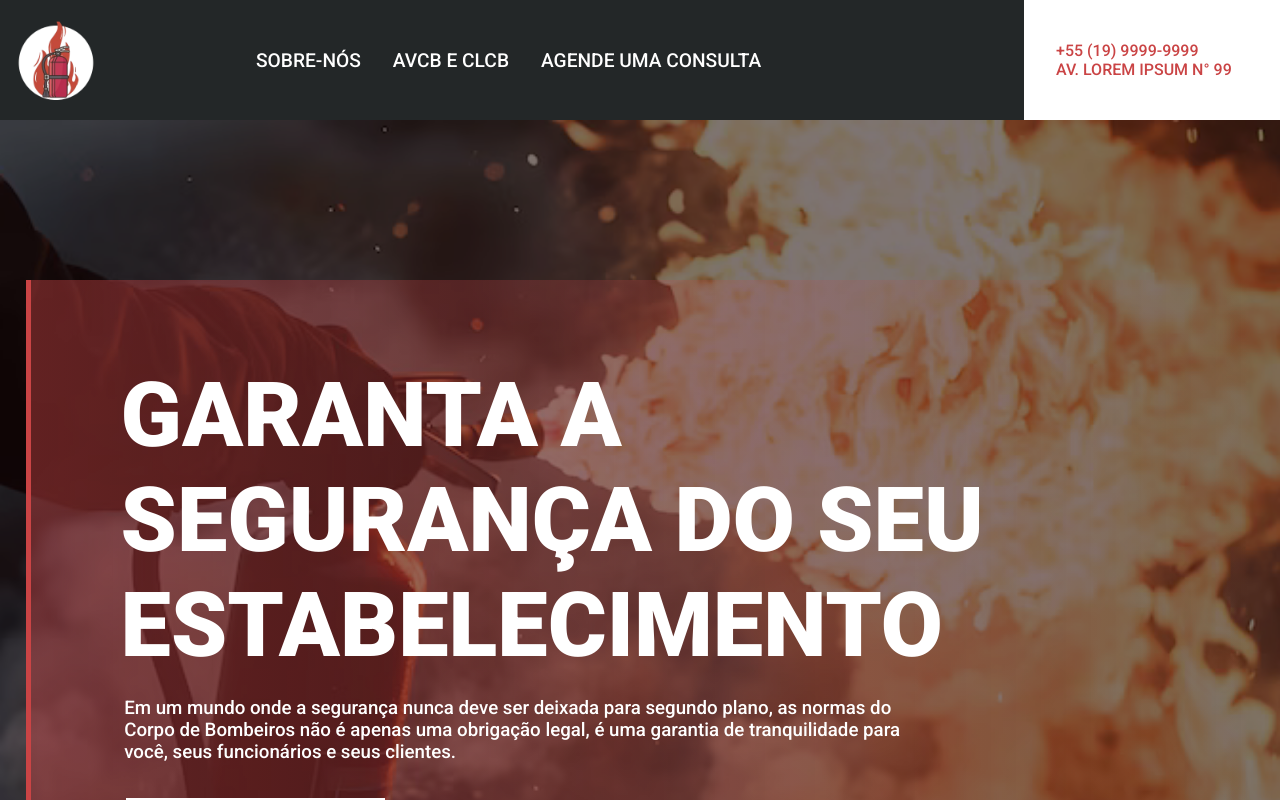
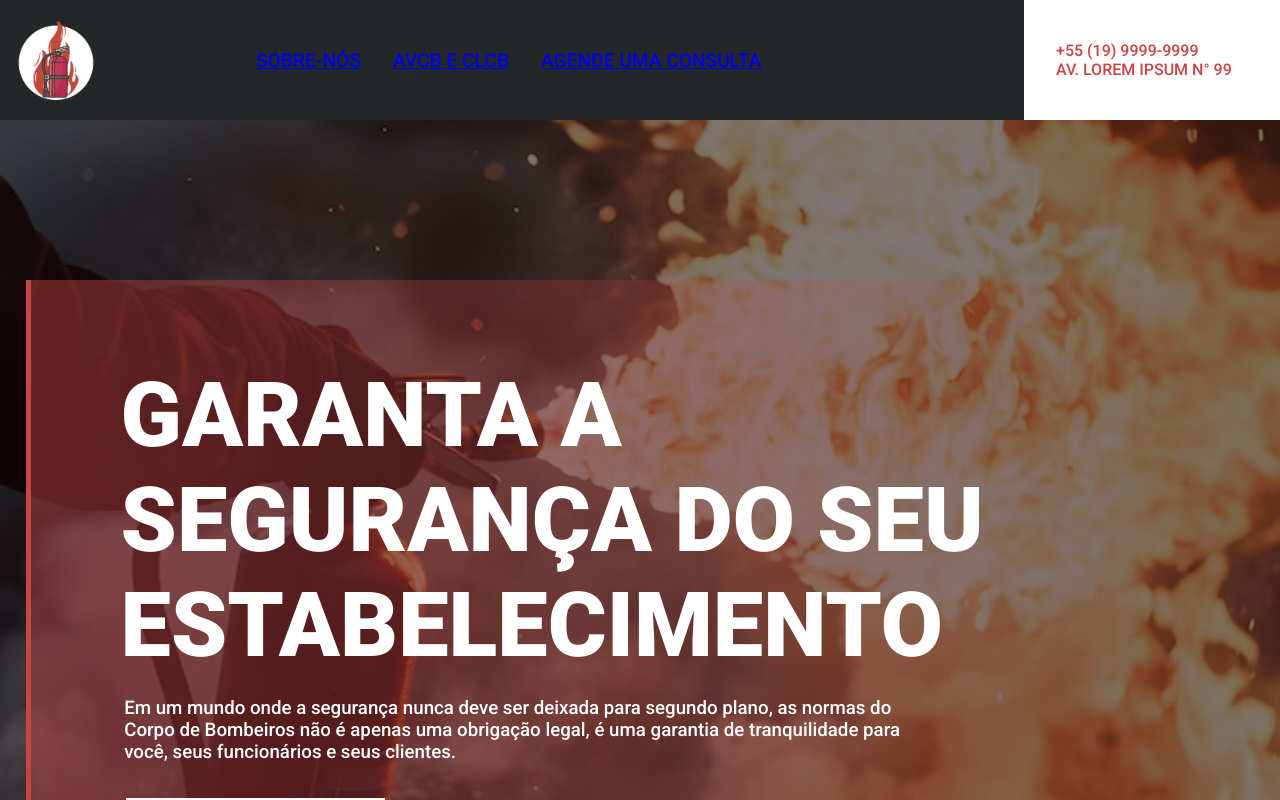
Before and after one commit to Gabriel-Andreoni/lp-valverde-engenharia, a Next.js app: page / in a window 1280 px wide. Shown: the top 800 px of the page. Built offline with nearby package versions, Linux system fonts and the light colour scheme.

Commit message:
Inserindo as âncoras no menu

```diff
--- a/app/components/About/index.jsx
+++ b/app/components/About/index.jsx
@@ -47,7 +47,7 @@ export function AboutCards() {
 
 export function AboutSection() {
     return (
-        <div className="about-wrapper">
+        <div className="about-wrapper" id="about">
             <div className="about-section">
                 <div className="about-image" data-aos="fade-up" data-aos-duration="450" data-aos-easing="ease-in-out">
                     <Image className="about-main-image" src={AboutImage} alt="imagem de um bombeiro" width="470" height="590" />
--- a/app/components/Hero/index.jsx
+++ b/app/components/Hero/index.jsx
@@ -1,6 +1,7 @@
 "use client";
 
 import {useState, useEffect} from 'react';
+import Link from 'next/link';
 
 import AOS from 'aos';
 import 'aos/dist/aos.css';
@@ -25,9 +26,15 @@ export function Menu() {
             <button className={`btn-mobile ${btnMobileActive ? 'active' : ''}`} onClick={() => setBtnMobileActive((prevState) => !prevState)}></button>
             <div className="menu-wrapper">
                 <ul className="menu-inner"  data-aos="fade-down" data-aos-delay="100">
-                    <li>Sobre-nós</li>
-                    <li>AVCB e CLCB</li>
-                    <li>Agende uma Consulta</li>
+                    <li>
+                        <Link href="#about">Sobre-nós</Link>
+                    </li>
+                    <li>
+                        <Link href="#services">AVCB e CLCB</Link>
+                    </li>
+                    <li>
+                        <Link href="#">Agende uma Consulta</Link>
+                    </li>
                 </ul>
             </div>
             <div className="adress-wrapper">
--- a/app/components/Services/index.jsx
+++ b/app/components/Services/index.jsx
@@ -4,7 +4,7 @@ import ArticleIcon from '@mui/icons-material/Article';
 
 export default function Services() {
     return (
-        <section className="services-container">
+        <section className="services-container" id="services">
             <div className="services-left" data-aos="fade-right" data-aos-duration="450" data-aos-easing="ease-in-out">
             </div>
             <div className="services-card-right">
```
